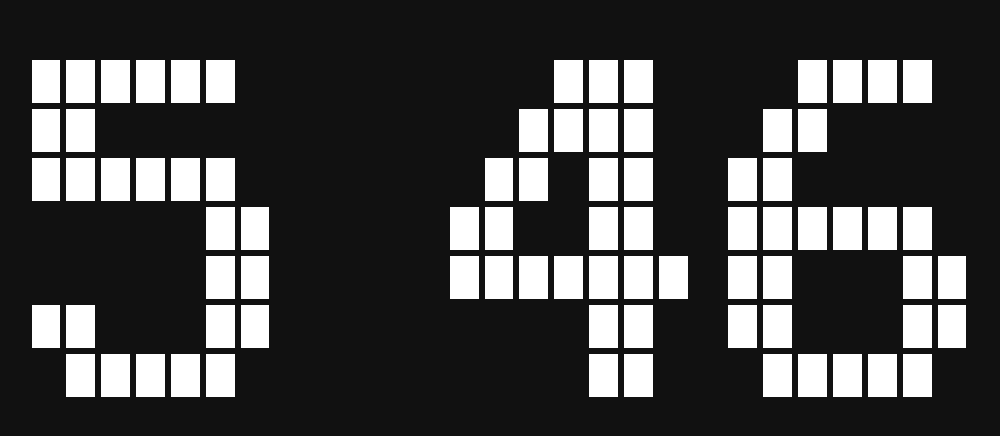
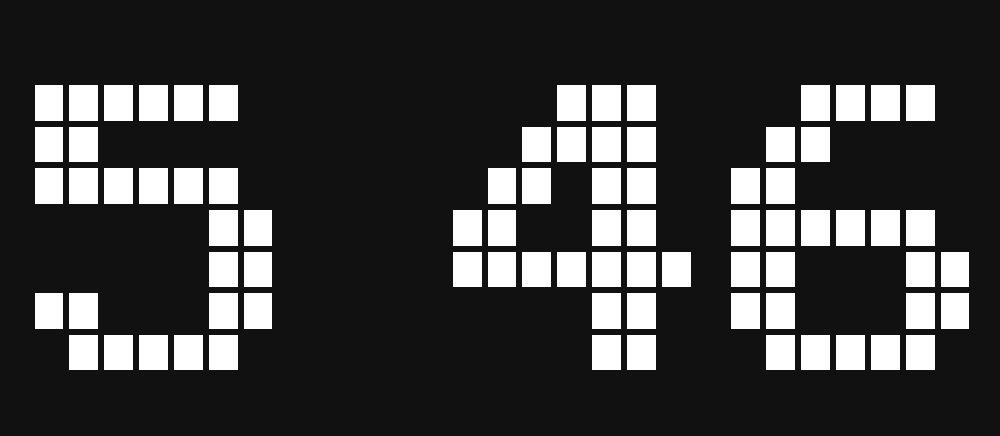
Before and after one commit to ccatura/retro_clock, a plain HTML site: page index.html in a window 1280 px wide. Shown: the part 188-624 px from the top of the page, without its empty margins (263-1263 px from the left). Drawn offline with Linux system fonts and the light colour scheme.

Commit message:
Did a lot more work

```diff
--- a/script.js
+++ b/script.js
@@ -296,6 +296,10 @@ const pixelData = [
     }
 ];
 
+
+
+
+
 updateTime();
 setInterval(updateTime, 1000);
 
@@ -370,5 +374,30 @@ function makeShapeContainer(data, itemName, shapeContainer) {
             shapeRowContainer.appendChild(pixel);
         }
     }
+    adjustPixelSize();
 
 }
+
+
+// working on it
+function adjustPixelSize() {
+const viewportWidth = window.innerWidth;
+console.log(`Viewport (visible window) width: ${viewportWidth}px`);
+
+var finalPixelSize = viewportWidth / 36;
+
+const allPixels = document.querySelectorAll('.pixel');
+const allPixelRowHeight = document.querySelectorAll('.pixel-row');
+console.log(allPixels);
+
+// allPixels.style.width = finalPixelSize + 'px';
+
+allPixels.forEach(element => {
+    element.style.width = finalPixelSize + 'px';
+    element.style.height = finalPixelSize + 'px';
+});
+
+allPixelRowHeight.forEach(element => {
+    element.style.height = finalPixelSize + 'px';
+});
+}
--- a/style.css
+++ b/style.css
@@ -68,12 +68,12 @@ body {
     justify-content: space-between;
     align-items: center;
     flex-flow: row nowrap;
-    font-family: 'BoldLedBoard', cursive;
-    font-size: calc(100% * var(--adjustFontSize));
-    color: #ffffff;
-    text-shadow: var(--glowBlue);
+    /* font-family: 'BoldLedBoard', cursive; */
+    /* font-size: calc(100% * var(--adjustFontSize)); */
+    /* color: #ffffff;  */
+    /* text-shadow: var(--glowBlue); */
     width: 100%;
-    height: 50%;
+    /* height: 50%; */
 }
 
 #shape-container {
@@ -89,7 +89,7 @@ body {
 #hours1 {
     display: flex;
     flex-flow: column nowrap;
-    /* border: 3px dashed green; */
+    /* border: 1px dashed green; */
     width: 22.22%;
     height: 100%;
 }
@@ -97,7 +97,7 @@ body {
 #hours2 {
     display: flex;
     flex-flow: column nowrap;
-    /* border: 3px dashed green; */
+    /* border: 1px dashed green; */
     width: 22.22%;
     height: 100%;
 }
@@ -105,7 +105,7 @@ body {
 #minutes1 {
     display: flex;
     flex-flow: column nowrap;
-    /* border: 3px dashed green; */
+    /* border: 1px dashed green; */
     width: 22.22%;
     height: 100%;
 }
@@ -113,7 +113,7 @@ body {
 #minutes2 {
     display: flex;
     flex-flow: column nowrap;
-    /* border: 3px dashed green; */
+    /* border: 1px dashed green; */
     width: 22.22%;
     height: 100%;
 }
@@ -121,7 +121,7 @@ body {
 #colon {
     display: flex;
     flex-flow: column nowrap;
-    /* border: 3px dashed green; */
+    /* border: 1px dashed green; */
     width: 11.11%;
     height: 100%;
     animation: blink-animation 2s steps(1, start) infinite;
@@ -131,9 +131,10 @@ body {
     display: flex;
     flex-direction: row;
     align-items: stretch;
-    /* border: 2px dashed white; */
+    /* border: 1px dashed white; */
     width: 100%;
-    height: 100%;
+    /* height: 100%; */
+    margin: 3px;
 }
 
 .pixel {
```
